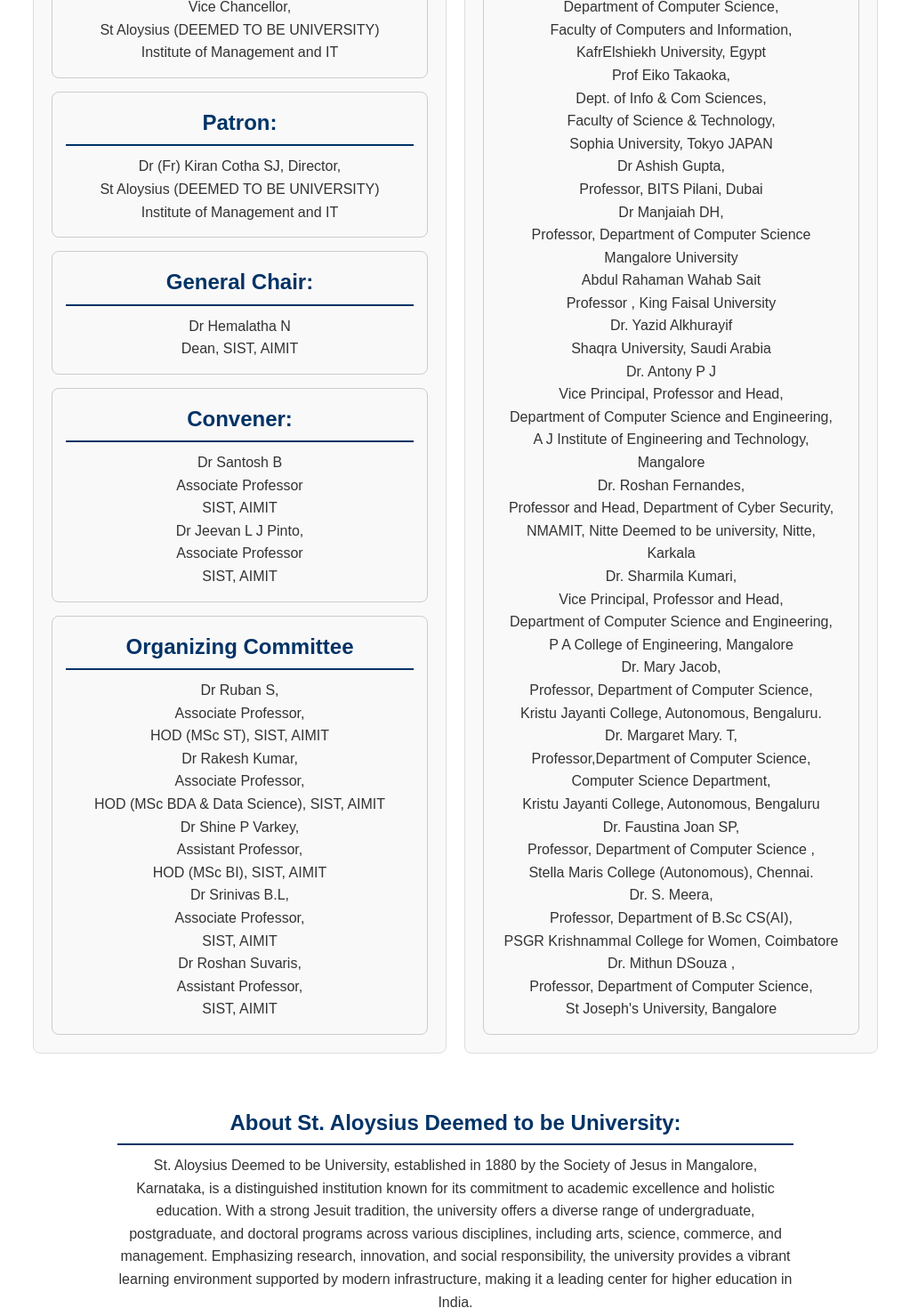
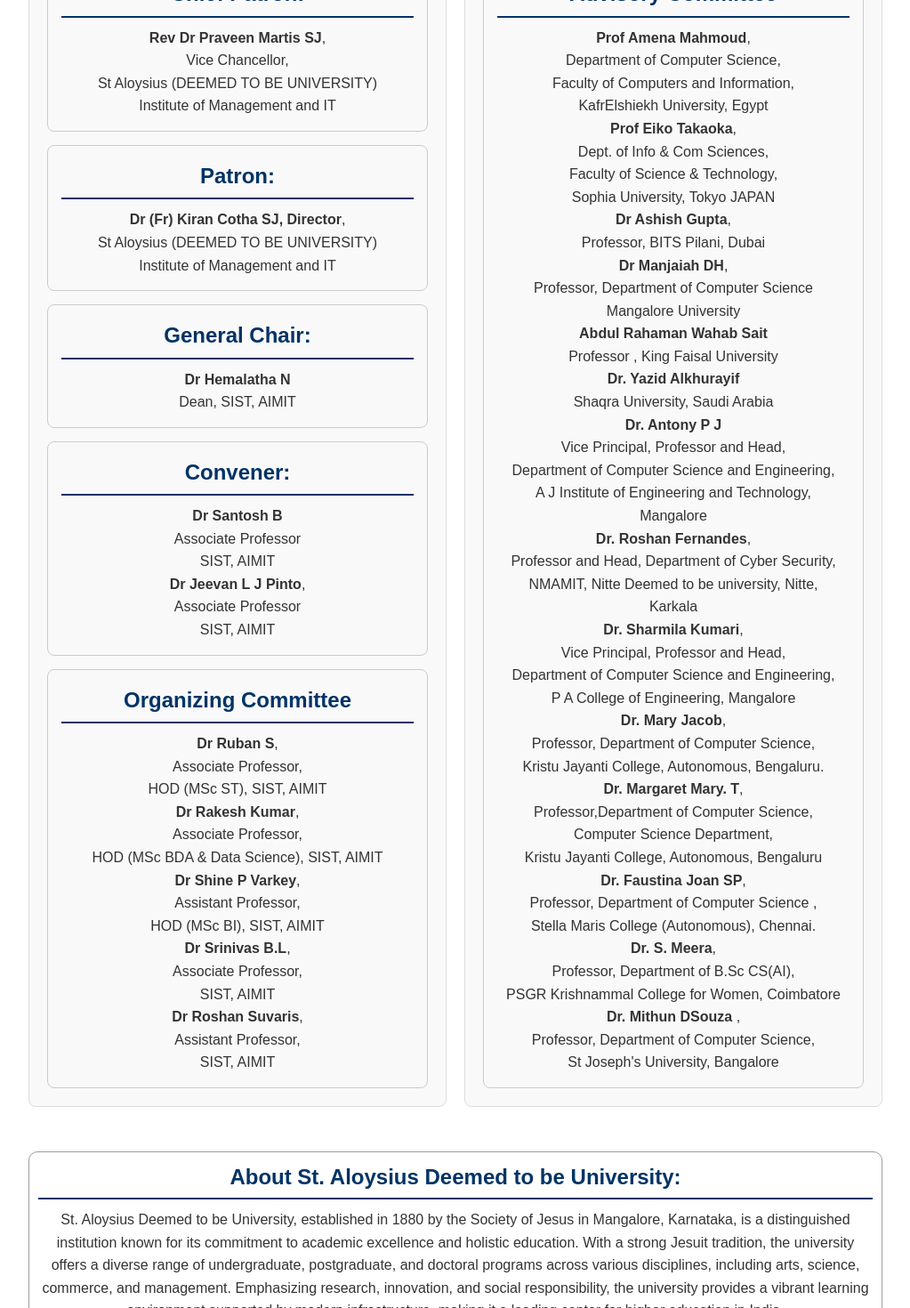
Before and after one commit to Harishri2002/SACAIM2k24, a React (Vite) app: page / in a window 1280 px wide. Shown: the part 560-2030 px from the top of the page at 89% size, without its empty margins (128-1151 px from the left). Built offline with nearby package versions, Linux system fonts and the light colour scheme.

Commit message:
Last_Update

```diff
--- a/src/App.css
+++ b/src/App.css
@@ -18,8 +18,7 @@
 .App {
   background-color: white;
   text-align: center;
-  max-width: 1000px;
-  margin: 0 auto;
+  max-width: 100%;
   padding: 5px;
 }
 
@@ -30,13 +29,13 @@
 
 .header-image {
   width: 100%;
-  height: auto;
+  height: 50vh;
   border-radius: 8px;
 }
 
 /* Centered content styling */
 .center-content {
-  padding: 20px 0;
+  padding: 10px 0;
   line-height: 1.6;
   color: #333;
 }
--- a/src/App.jsx
+++ b/src/App.jsx
@@ -9,7 +9,7 @@
       {/* Header section with a single image */}
       <header className="header">
         <img
-          src="https://via.placeholder.com/1200x400" // Replace with your desired image URL
+          src="/Aloy.png" // Replace with your desired image URL
           alt="Header"
           className="header-image"
         />
--- a/src/components/About/About.css
+++ b/src/components/About/About.css
@@ -1,6 +1,6 @@
 /* About.css */
 .about-page {
-    max-width: 800px;
+    max-width: 1000px;
     margin: 0 auto;
     padding: 20px;
     font-family: Arial, sans-serif;
@@ -9,6 +9,9 @@
 
   .section {
     margin-bottom: 30px;
+    border: 1px solid rgb(159, 155, 155);
+    border-radius: 10px;
+    padding: 10px;
   }
 
   .section-title {
--- a/src/components/commitee.jsx
+++ b/src/components/commitee.jsx
@@ -12,7 +12,7 @@
           <div className="committee-section">
             <h2 className="section-title">Chief Patron:</h2>
             <p>
-              Rev Dr Praveen Martis SJ,
+              <b>Rev Dr Praveen Martis SJ</b>,
               <br />
               Vice Chancellor,
               <br />
@@ -25,7 +25,7 @@
           <div className="committee-section">
             <h2 className="section-title">Patron:</h2>
             <p>
-              Dr (Fr) Kiran Cotha SJ, Director,
+              <b>Dr (Fr) Kiran Cotha SJ, Director</b>,
               <br />
               St Aloysius (DEEMED TO BE UNIVERSITY)
               <br />
@@ -36,7 +36,7 @@
           <div className="committee-section">
             <h2 className="section-title">General Chair:</h2>
             <p>
-              Dr Hemalatha N<br />
+              <b>Dr Hemalatha N</b> <br />
               Dean, SIST, AIMIT
             </p>
           </div>
@@ -44,12 +44,12 @@
           <div className="committee-section">
             <h2 className="section-title">Convener:</h2>
             <p>
-              Dr Santosh B<br />
+              <b>Dr Santosh B</b><br />
               Associate Professor
               <br />
               SIST, AIMIT
               <br />
-              Dr Jeevan L J Pinto,
+              <b>Dr Jeevan L J Pinto</b>,
               <br />
               Associate Professor
               <br />
@@ -59,31 +59,31 @@
           <div className="committee-section">
             <h2 className="section-title">Organizing Committee</h2>
             <p>
-              Dr Ruban S,
+              <b>Dr Ruban S</b>,
               <br />
               Associate Professor,
               <br />
               HOD (MSc ST), SIST, AIMIT
               <br />
-              Dr Rakesh Kumar,
+              <b>Dr Rakesh Kumar</b>,
               <br />
               Associate Professor,
               <br />
               HOD (MSc BDA & Data Science), SIST, AIMIT
               <br />
-              Dr Shine P Varkey,
+              <b>Dr Shine P Varkey</b>,
               <br />
               Assistant Professor,
               <br />
               HOD (MSc BI), SIST, AIMIT
               <br />
-              Dr Srinivas B.L,
+              <b>Dr Srinivas B.L</b>,
               <br />
               Associate Professor,
               <br />
               SIST, AIMIT
               <br />
-              Dr Roshan Suvaris,
+              <b>Dr Roshan Suvaris</b>,
               <br />
               Assistant Professor,
               <br />
@@ -99,7 +99,7 @@
           <div className="committee-section">
             <h2 className="section-title">Advisory Committee</h2>
             <p>
-              Prof Amena Mahmoud,
+              <b>Prof Amena Mahmoud</b>,
               <br />
               Department of Computer Science,
               <br />
@@ -107,7 +107,7 @@
               <br />
               KafrElshiekh University, Egypt
               <br />
-              Prof Eiko Takaoka,
+              <b>Prof Eiko Takaoka</b>,
               <br />
               Dept. of Info & Com Sciences,
               <br />
@@ -115,25 +115,25 @@
               <br />
               Sophia University, Tokyo JAPAN
               <br />
-              Dr Ashish Gupta,
+              <b>Dr Ashish Gupta</b>,
               <br />
               Professor, BITS Pilani, Dubai
               <br />
-              Dr Manjaiah DH,
+              <b>Dr Manjaiah DH</b>,
               <br />
               Professor, Department of Computer Science
               <br />
               Mangalore University
               <br />
-              Abdul Rahaman Wahab Sait
+              <b>Abdul Rahaman Wahab Sait</b>
               <br />
               Professor , King Faisal University
               <br />
-              Dr. Yazid Alkhurayif
+              <b>Dr. Yazid Alkhurayif</b>
               <br />
               Shaqra University, Saudi Arabia
               <br />
-              Dr. Antony P J<br />
+              <b>Dr. Antony P J</b><br />
               Vice Principal, Professor and Head,
               <br />
               Department of Computer Science and Engineering,
@@ -142,7 +142,7 @@
               <br />
               Mangalore
               <br />
-              Dr. Roshan Fernandes,
+              <b>Dr. Roshan Fernandes</b>,
               <br />
               Professor and Head, Department of Cyber Security,
               <br />
@@ -150,7 +150,7 @@
               <br />
               Karkala
               <br />
-              Dr. Sharmila Kumari,
+              <b>Dr. Sharmila Kumari</b>,
               <br />
               Vice Principal, Professor and Head,
               <br />
@@ -158,13 +158,13 @@
               <br />
               P A College of Engineering, Mangalore
               <br />
-              Dr. Mary Jacob,
+              <b>Dr. Mary Jacob</b>,
               <br />
               Professor, Department of Computer Science,
               <br />
               Kristu Jayanti College, Autonomous, Bengaluru.
               <br />
-              Dr. Margaret Mary. T,
+              <b>Dr. Margaret Mary. T</b>,
               <br />
               Professor,Department of Computer Science,
               <br />
@@ -172,18 +172,18 @@
               <br />
               Kristu Jayanti College, Autonomous, Bengaluru
               <br />
-              Dr. Faustina Joan SP,
+              <b>Dr. Faustina Joan SP</b>,
               <br />
               Professor, Department of Computer Science ,<br />
               Stella Maris College (Autonomous), Chennai.
               <br />
-              Dr. S. Meera,
+              <b>Dr. S. Meera</b>,
               <br />
               Professor, Department of B.Sc CS(AI),
               <br />
               PSGR Krishnammal College for Women, Coimbatore
               <br />
-              Dr. Mithun DSouza ,<br />
+              <b>Dr. Mithun DSouza</b> ,<br />
               Professor, Department of Computer Science,
               <br />
               St Joseph's University, Bangalore
--- a/src/components/committee.css
+++ b/src/components/committee.css
@@ -10,7 +10,9 @@
     font-size: 2em;
     margin-bottom: 20px;
   }
-
+  .cap{
+    font-weight: 500;
+  }
   /* Two-column layout */
   .columns {
     display: grid;
```
Also changed, not shown: public/Aloy.png (added).
